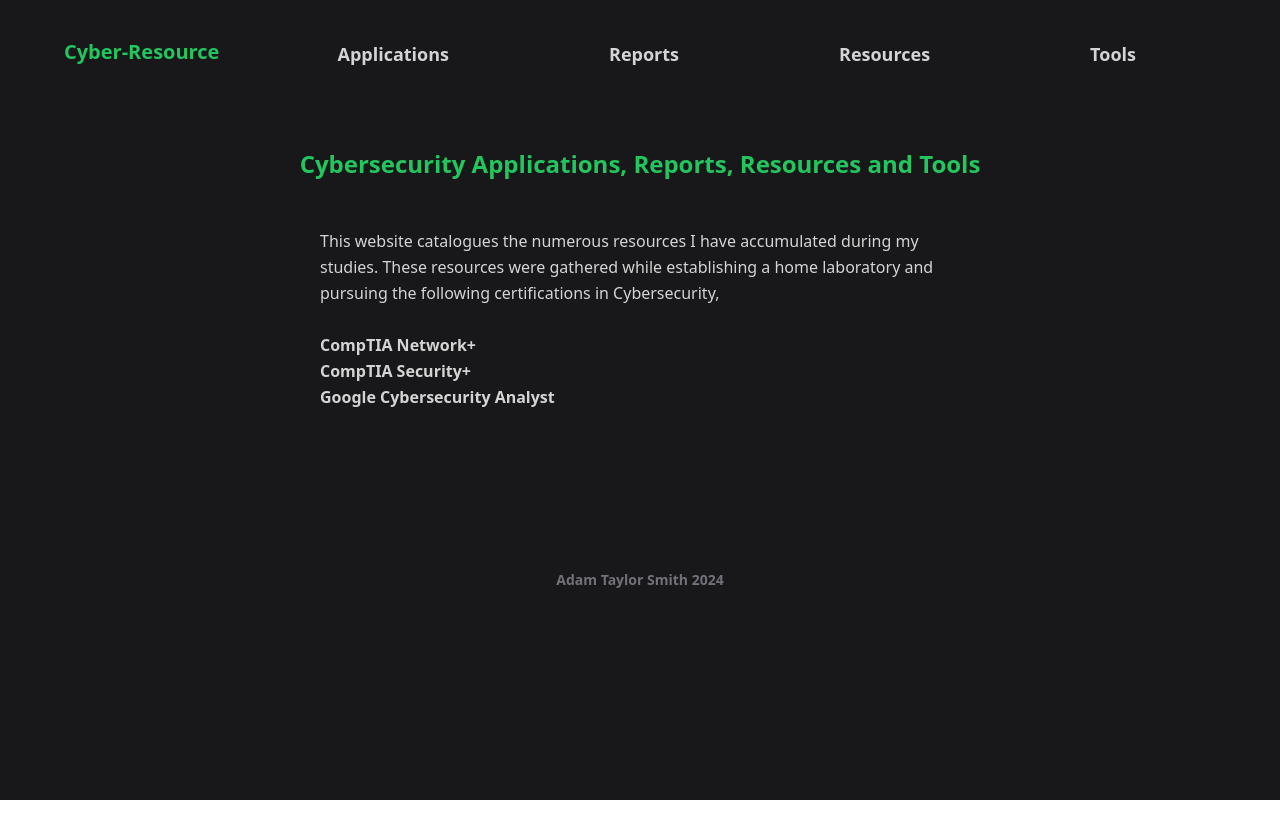
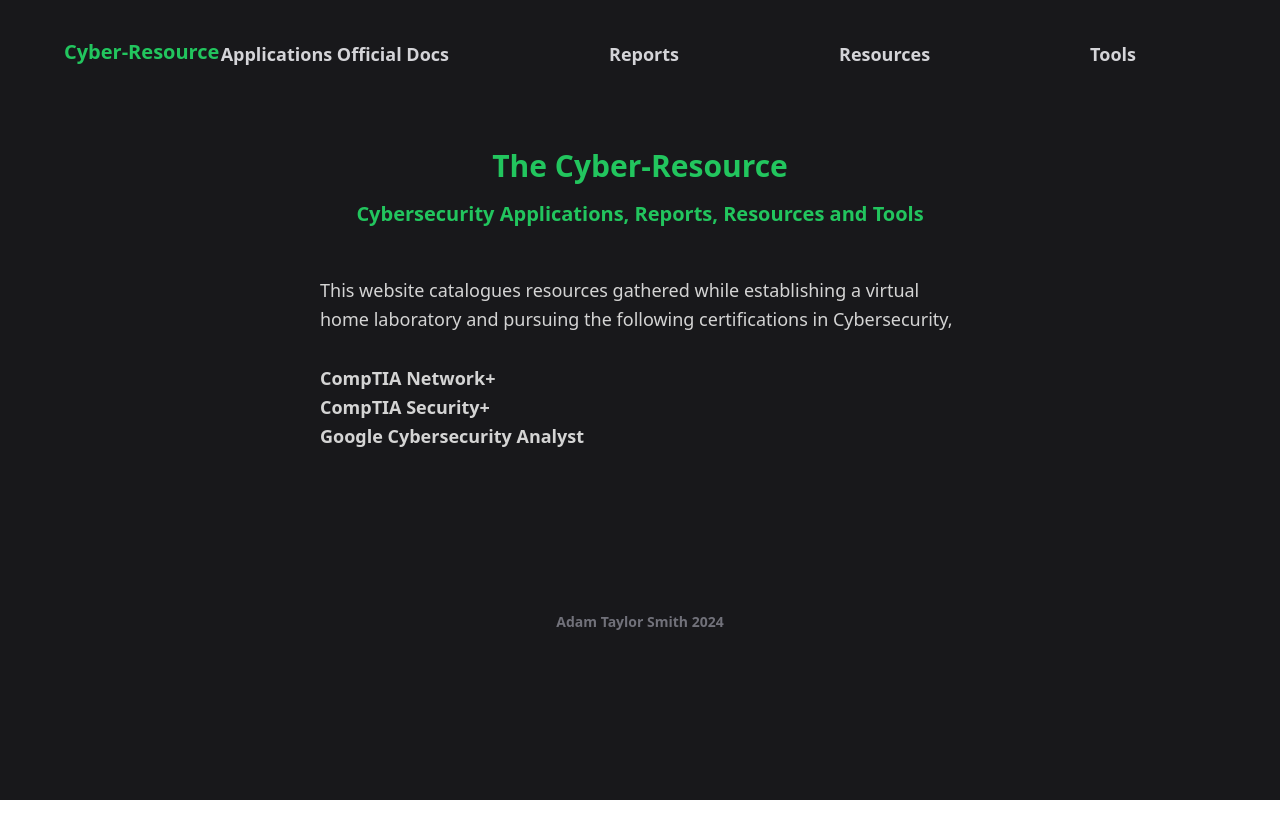
Before and after one commit to adamtaylorsmith/cyber-resource-net, a React (Vite) app: page / in a window 1280 px wide. Built offline with nearby package versions, Linux system fonts and the light colour scheme.

Commit message:
uiux upgrayedd

```diff
--- a/components/Applcations.jsx
+++ b/components/Applcations.jsx
@@ -11,21 +11,24 @@ const Applications = () => {
   return (
     <div className='bg-zinc-900 h-full'>
 
-      <h1 className="mt-0 mb-12 flex justify-center text-green-500 text-xl md:text-2xl font-bold mx-4">Applications</h1>
+      <h1 className="mt-0 mb-12 flex justify-center text-green-500 text-xl md:text-2xl font-bold mx-4">Applications Official Docs</h1>
 
 
 {/* ****************************************************************************************************************************** */}
       <h2 className='mx-10 md:mx-14 lg:mx-48 xl:mx-80 pb-5 leading-relaxed text-xl font-bold text-green-500 underline'>Analysis and Incidents:</h2>
+
         <div className="mx-10 md:mx-14 lg:mx-48 xl:mx-80 pb-3 text-base leading-relaxed rounded bg-slate-800">
           <div className="pt-2 px-4">
             <a href="https://exiftool.org/" target="_blank" rel="noreferrer" className="text-blue-200 hover:text-blue-500">ExifTool - Read, Write and Edit Meta Information</a>
           </div>
         </div>
+
         <div className="mx-10 md:mx-14 lg:mx-48 xl:mx-80 pb-3 text-base leading-relaxed rounded bg-slate-800 mt-1.5">
           <div className="pt-2 px-4">
             <a href="https://code.nsa.gov/" target="_blank" rel="noreferrer" className="text-zinc-300 hover:text-blue-500 ">Open Source Tools @ NSA.gov</a>
           </div>
         </div>
+
         <div className="mx-10 md:mx-14 lg:mx-48 xl:mx-80 pb-3 text-base leading-relaxed rounded bg-slate-800 mt-1.5">
           <div className="pt-2 px-4">
             <a href="https://www.tcpdump.org/manpages/tcpdump.1.html" target="_blank" rel="noreferrer" className="text-blue-200 hover:text-blue-500 ">Tcpdump</a>
@@ -33,6 +36,10 @@ const Applications = () => {
             <a href={TcpdumpThree} target="_blank" rel="noreferrer" className="text-blue-200 hover:text-blue-500 ">&nbsp;(3)</a>
           </div>
         </div>
+
+        <div className="pt-6"></div>
+        <a className="mx-10 md:mx-14 lg:mx-48 xl:mx-80 pb-3 pt-2 text-base leading-relaxed rounded bg-slate-800 hover:bg-slate-600 px-4 text-zinc-300 hover:text-blue-500" target="_blank" rel="noreferrer" href="**">**</a>
+
         <div className="mx-10 md:mx-14 lg:mx-48 xl:mx-80 pb-3 text-base leading-relaxed">
           <a href="https://www.wireshark.org/docs/wsug_html/" target="_blank" rel="noreferrer" className="text-zinc-300 hover:text-blue-500 ">Wireshark - Packet Sniffer</a><a href={WireLog} target="_blank" rel="noreferrer" className="text-blue-200 hover:text-blue-500 ">&nbsp;(2)</a>
         </div>
--- a/components/Header.jsx
+++ b/components/Header.jsx
@@ -38,19 +38,19 @@ const Header = ({setView}) => {
             </div>
             <ul className="flex flex-col items-center justify-between min-h-[250px]">
               <li className="border-b border-gray-400 my-6 cursor-pointer">
-                <button className="text-zinc-300" onClick={() => {setView('Home');setIsNavOpen(false)}}>Home</button>
+                <button className="text-zinc-300 text-lg" onClick={() => {setView('Home');setIsNavOpen(false)}}>Home</button>
               </li>
               <li className="border-b border-gray-400 my-6 cursor-pointer">
-                <button className="text-base text-zinc-300" onClick={() => {setView('Applications');setIsNavOpen(false)}}>Applications Docs</button>
+                <button className=" text-zinc-300 text-lg" onClick={() => {setView('Applications');setIsNavOpen(false)}}>Applications Official Docs</button>
               </li>
               <li className="border-b border-gray-400 my-6 cursor-pointer">
-                <button className="text-base text-zinc-300" onClick={() => {setView('Reports');setIsNavOpen(false)}}>Example Reports</button>
+                <button className=" text-zinc-300 text-lg" onClick={() => {setView('Reports');setIsNavOpen(false)}}>Example Reports</button>
               </li>
               <li className="border-b border-gray-400 my-6 cursor-pointer">
-                <button className="text-base text-zinc-300" onClick={() => {setView('Resources');setIsNavOpen(false)}}>Online Resources</button>
+                <button className=" text-zinc-300 text-lg" onClick={() => {setView('Resources');setIsNavOpen(false)}}>Online Resources</button>
               </li>
               <li className="border-b border-gray-400 my-6 cursor-pointer">
-                <button className="text-base text-zinc-300" onClick={() => {setView('Tools');setIsNavOpen(false)}}>Online Tools</button>
+                <button className="text-zinc-300 text-lg" onClick={() => {setView('Tools');setIsNavOpen(false)}}>Online Tools</button>
               </li>
             </ul>
           </div>
@@ -58,7 +58,7 @@ const Header = ({setView}) => {
 
         <ul className="DESKTOP-MENU hidden lg:flex">
           <li>
-            <button className="mr-20 xl:mr-40 mt-2 text-zinc-300 hover:text-green-500 font-bold text-lg cursor-pointer" onClick={() => setView('Applications')}>Applications</button>
+            <button className="mr-20 xl:mr-40 mt-2 text-zinc-300 hover:text-green-500 font-bold text-lg cursor-pointer" onClick={() => setView('Applications')}>Applications Official Docs</button>
           </li>
           <li>
             <button className="mr-20 xl:mr-40 mt-2 text-zinc-300 hover:text-green-500 font-bold text-lg cursor-pointer" onClick={() => setView('Reports')}>Reports</button>
--- a/components/Home.jsx
+++ b/components/Home.jsx
@@ -8,10 +8,12 @@ const Home = () => {
     <>
       <div className='bg-zinc-900 h-full'>
 
-        <h1 className="mt-0 mb-12 flex justify-center text-green-500 text-xl md:text-2xl font-bold mx-4">Cybersecurity Applications, Reports, Resources and Tools</h1>
+      <h1 className="mt-0 mb-4 flex justify-center text-green-500 text-2xl md:text-3xl font-bold mx-4">The Cyber-Resource</h1>
+        <h1 className="mt-0 mb-12 flex justify-center text-green-500 text-xl font-bold mx-4">Cybersecurity Applications, Reports, Resources and Tools</h1>
 
-        <div className="mx-8 md:mx-14 lg:mx-48 pb-16 lg:pb-24 xl:mx-80 text-base text-neutral-300 leading-relaxed">
-        This website catalogues the numerous resources I have accumulated during my studies. These resources were gathered while establishing a home laboratory and pursuing the following certifications in Cybersecurity,<br/><br/><span className="font-bold">CompTIA Network+</span><br/><span className="font-bold">CompTIA Security+</span><br/><span className="font-bold">Google Cybersecurity Analyst</span>
+        <div className="mx-8 md:mx-14 lg:mx-48 pb-16 lg:pb-24 xl:mx-80 text-lg text-neutral-300 leading-relaxed">
+        {/* This website catalogues the numerous resources I have accumulated during my studies.  */}
+        This website catalogues resources gathered while establishing a virtual home laboratory and pursuing the following certifications in Cybersecurity,<br/><br/><span className="font-bold">CompTIA Network+</span><br/><span className="font-bold">CompTIA Security+</span><br/><span className="font-bold">Google Cybersecurity Analyst</span>
         </div>
       </div>
     </>
```
